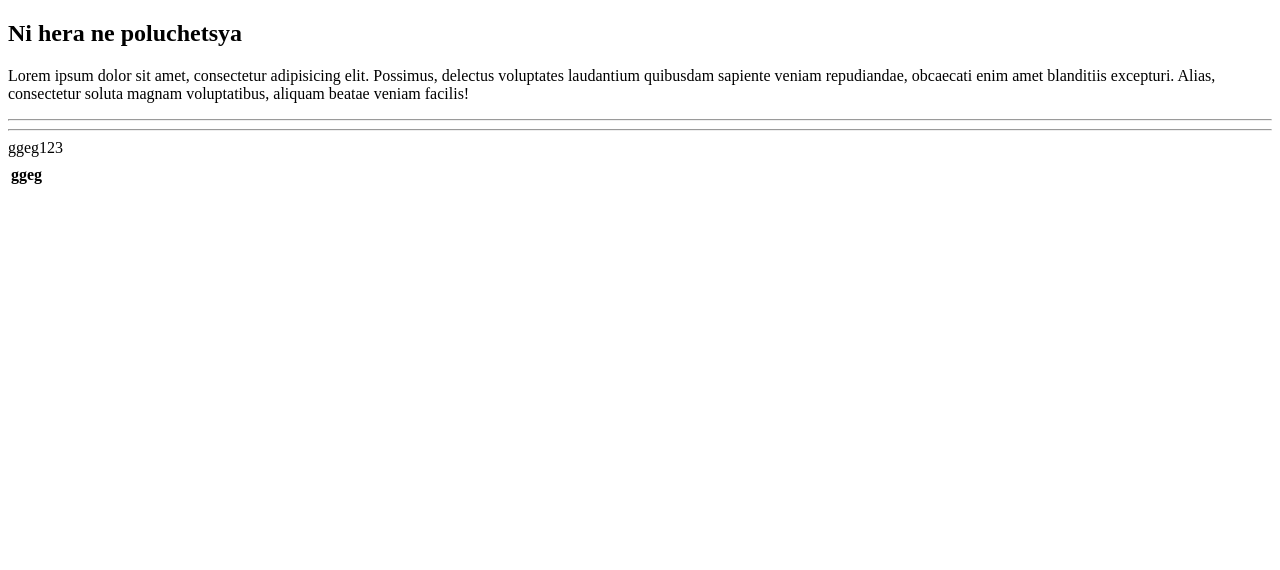
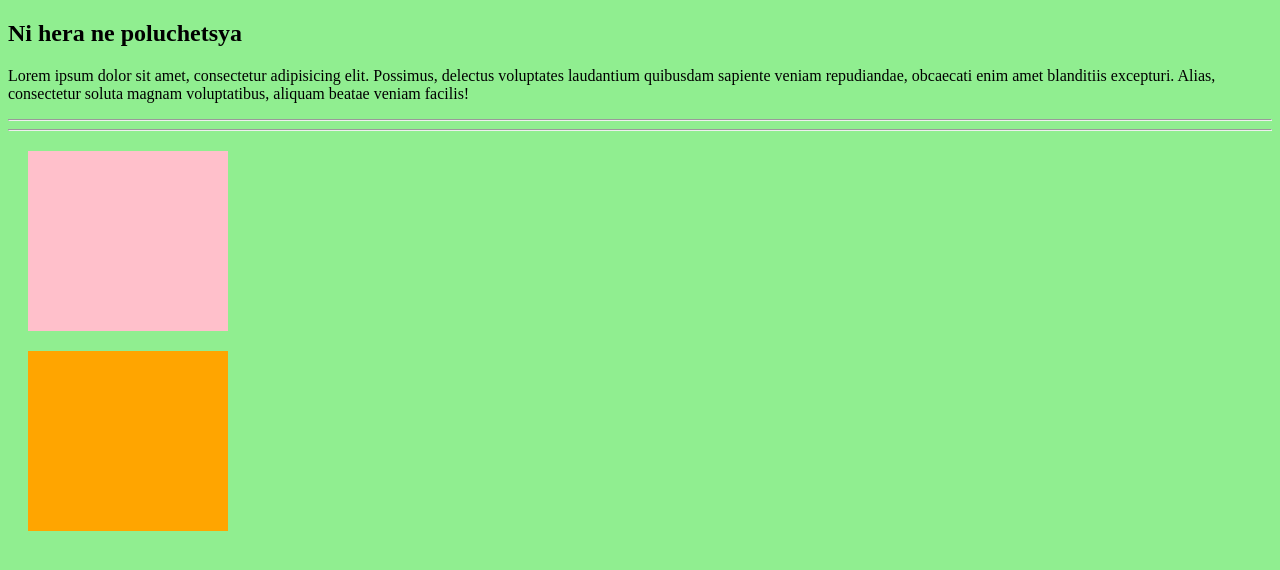
Before and after one commit to webhubUA8/My-test, a plain HTML site: page index.html in a window 1280 px wide. Drawn offline with Linux system fonts and the light colour scheme.

Commit message:
update html and css

```diff
--- a/css/style.css
+++ b/css/style.css
@@ -0,0 +1,17 @@
+body {
+	background: lightgreen;
+}
+
+.div-1 {
+	margin: 20px;
+	width: 200px;
+	height: 180px;
+	background: pink;
+}
+
+.div-2 {
+	margin: 20px;
+	width: 200px;
+	height: 180px;
+	background: orange;
+}
--- a/index.html
+++ b/index.html
@@ -10,19 +10,7 @@
 	<p>Lorem ipsum dolor sit amet, consectetur adipisicing elit. Possimus, delectus voluptates laudantium quibusdam sapiente veniam repudiandae, obcaecati enim amet blanditiis excepturi. Alias, consectetur soluta magnam voluptatibus, aliquam beatae veniam facilis!</p>
 	<hr>
 	<hr>
-	<table>
-		<th>
-			<tr>ggeg</tr></th>
-		<th>ggeg</th>
-		<td>
-			<tr>1</tr>
-		</td>
-		<td>
-			<tr>2</tr>
-		</td>
-		<td>
-			<tr>3</tr>
-		</td>
-	</table>
+	<div class="div-1"></div>
+	<div class="div-2"></div>
 </body>
 </html>
```
